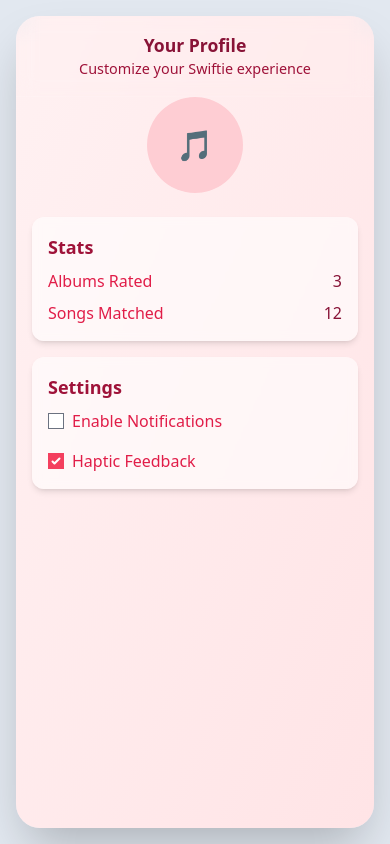
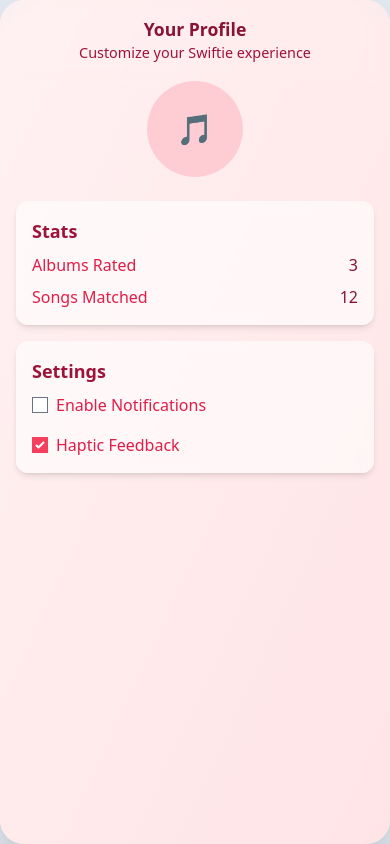
Before and after one commit to RL8/swiftie-app, a SvelteKit app: page /profile in a window 390 px wide. Built offline with nearby package versions, Linux system fonts and the light colour scheme.

Commit message:
feat: maximize mobile responsiveness
- Remove padding from outer container to extend to screen edges
- Add padding inheritance to form elements
- Optimize mobile layout for full-screen usage

```diff
--- a/src/app.css
+++ b/src/app.css
@@ -16,6 +16,7 @@
   input, select, textarea {
     width: 100%;
     max-width: 100%;
+    padding: inherit;
   }
 }
 
--- a/src/lib/components/layout/StandardLayout.svelte
+++ b/src/lib/components/layout/StandardLayout.svelte
@@ -47,7 +47,7 @@
     });
 </script>
 
-<div class="fixed inset-0 bg-slate-200 flex justify-center items-center p-4">
+<div class="fixed inset-0 bg-slate-200 flex justify-center items-center">
     <div class="app-frame {customGradient} flex flex-col w-full max-w-full h-full md:max-w-md md:h-[800px] rounded-3xl overflow-hidden shadow-2xl">
         {#if showHeader}
             {@render header?.()}
```
